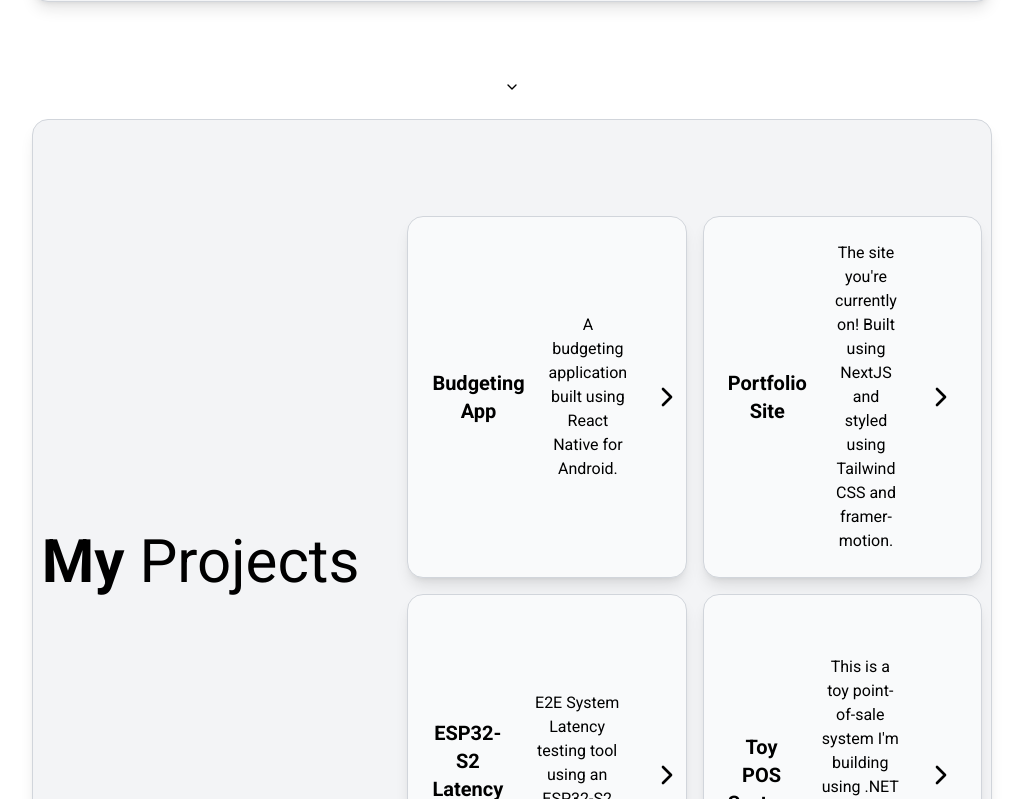
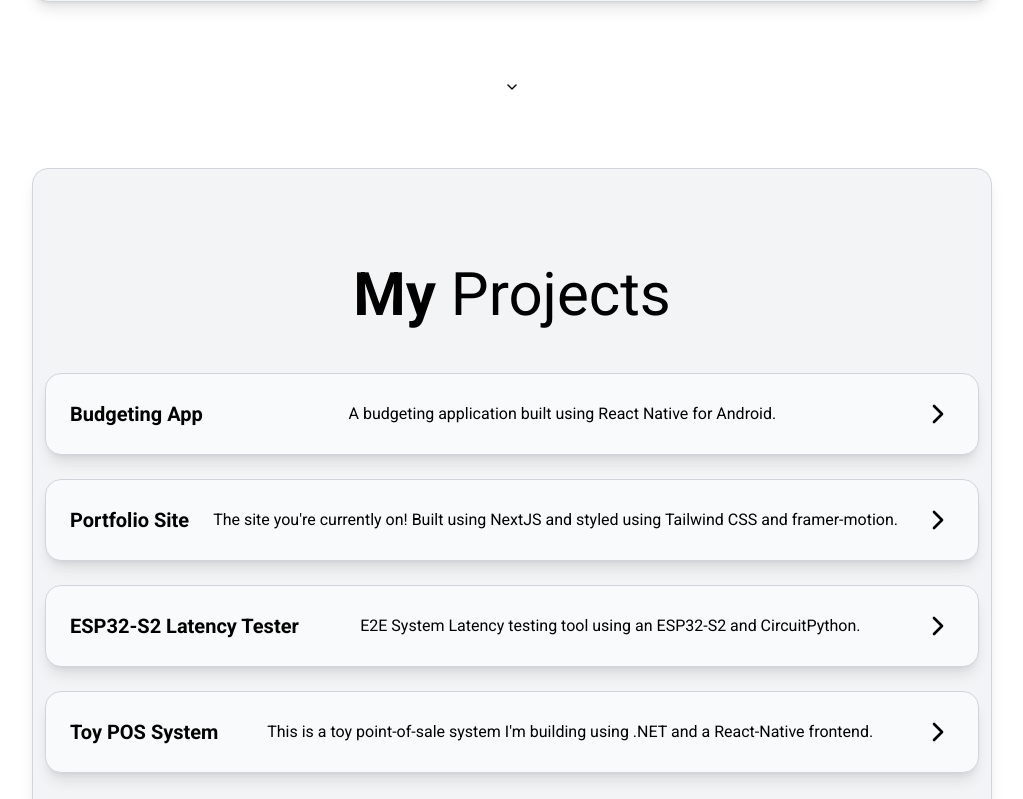
Before and after one commit to pnegus/personal-nextjs-site, a Next.js app in the folder personal-nextjs-site/: page / in a window 1280 px wide. Shown: the part 681-1480 px from the top of the page, without its empty margins (128-1151 px from the left). Built offline with nearby package versions, Linux system fonts and the light colour scheme.

Commit message:
final changes for now:

```diff
--- a/personal-nextjs-site/src/components/projectPageTile.tsx
+++ b/personal-nextjs-site/src/components/projectPageTile.tsx
@@ -10,7 +10,7 @@ export default function ProjectPageTile() {
             <Tile>
                  <h1 className="text-6xl text-center pb-12"><b>My</b> Projects</h1>
 
-                <div className = "grid grid-cols-2 grid-rows-2 gap-4 w-3/5">
+                <div className = "flex flex-col h-max space-y-6 flex-wrap">
                     <ProjectTile
                         title="Budgeting App"
                         description="A budgeting application built using React Native for Android."
--- a/personal-nextjs-site/src/components/projectTile.tsx
+++ b/personal-nextjs-site/src/components/projectTile.tsx
@@ -5,7 +5,7 @@ export default function ProjectTile({title, description, url}: {title: string, d
 
     return (
         <Link href={url}>
-            <div className="flex bg-gray-50 border border-gray-300 text-balance rounded-2xl shadow-lg text-center items-center p-6 justify-around hover:bg-blue-700 hover:text-white text-wrap space-x-6 h-full">
+            <div className="flex bg-gray-50 border border-gray-300 text-balance rounded-2xl shadow-lg text-balance items-center p-6 space-x-6 hover:bg-blue-700 hover:text-white text-wrap h-full justify-between">
                 <p className = "text-xl font-bold">
                     {title}
                 </p>
--- a/personal-nextjs-site/src/components/scrollableTileRoot.tsx
+++ b/personal-nextjs-site/src/components/scrollableTileRoot.tsx
@@ -1,7 +1,7 @@
 
 
 export default function ScrollableTileRoot({id, background,chevron, children}: Readonly<{id: string, background: string, chevron: boolean, children: React.ReactNode;}>) {
-    let styles = "grid grid-cols-1 grid-rows-1 min-h-screen justify-center w-full ".concat(background);
+    let styles = "grid grid-cols-1 grid-rows-1 min-h-screen h-full justify-center w-full ".concat(background);
     return (
         <div id = {id} className={styles}>
             {children}
--- a/personal-nextjs-site/src/components/tile.tsx
+++ b/personal-nextjs-site/src/components/tile.tsx
@@ -1,7 +1,7 @@
 
 export default function Tile({children} : Readonly<{children: React.ReactNode}>) {
     return (
-        <div className = "flex flex-row justify-center items-center flex-wrap w-3/4 space-x-12 py-24 rounded-2xl shadow-lg bg-gray-100 border border-gray-300">
+        <div className = "flex flex-row justify-around items-center flex-wrap w-3/4 py-24 rounded-2xl shadow-lg bg-gray-100 border border-gray-300">
             {children}
         </div>
     );
```
